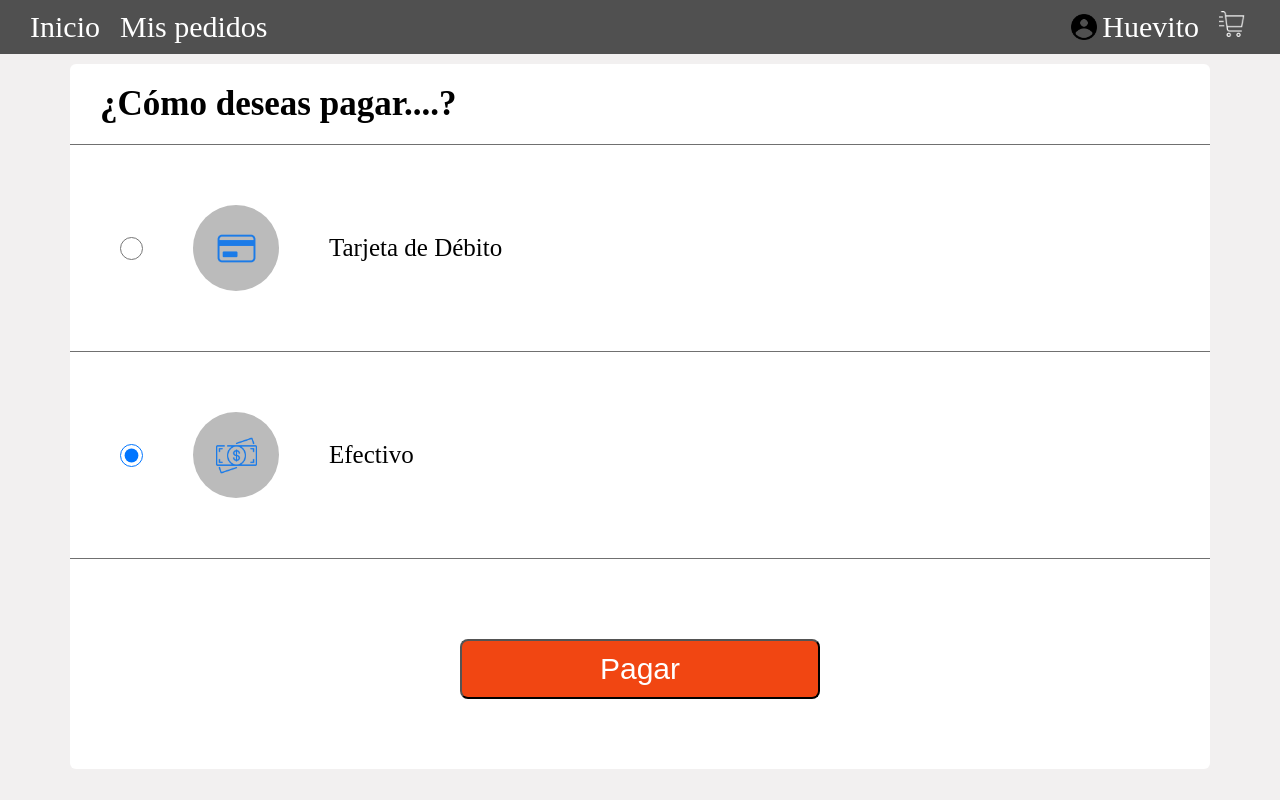
After one commit to Amprex5101/Cooperativahtml, a PHP site: page /Metodo-Pago.php in a window 1280 px wide. The commit adds this page. Run offline with PHP 8.4, Linux system fonts and the light colour scheme.

Commit message:
CambiosDeMetodoPago

```diff
--- a/CSS/Metodo-Pagos.css
+++ b/CSS/Metodo-Pagos.css
@@ -71,9 +71,9 @@ body{
     justify-content: center;
     padding-bottom: 3rem;
     border-top: #707070 solid 0.1rem;
-    padding-top: 18rem;
-    padding-bottom: 10rem;
-    a{
+    padding-top: 8rem;
+    padding-bottom: 7rem;
+    button{
         background-color:#F14612;
         font-size: 3rem;
         color: #ffffff;
@@ -84,7 +84,9 @@ body{
         display: flex;
         align-items: center;
         justify-content: center;
+        cursor: pointer;
     }
+
 }
 
 @media(max-width: 1200px){
--- /dev/null
+++ b/Metodo-Pago.php
@@ -0,0 +1,47 @@
+<!DOCTYPE html>
+<html lang="es">
+<head>
+    <meta charset="UTF-8">
+    <meta name="viewport" content="width=device-width, initial-scale=1.0">
+    <title>ESTRUCTURA HTML</title>
+    <link rel="stylesheet" href="CSS/Metodo-Pagos.css">
+    <script src="JS/Navegacion.js"></script>
+</head>
+<body>
+    <div id="menu-container" class="menu-container"></div>
+    <div class="Compras">
+        <h1>¿Cómo deseas pagar....?</h1>
+        <form method="post" action="">
+            <div class="metodos_pagos">
+                <input type="radio" id="debito" name="pago" value="debito">
+                <div class="circulo">
+                    <img src="img/metodo-de-pago.png" alt="metodopago">
+                </div>
+                <label for="debito">Tarjeta de Débito</label>
+            </div>
+            <div class="metodos_pagos">
+                <input type="radio" id="efectivo" name="pago" value="efectivo" checked>
+                <div class="circulo">
+                    <img src="img/dinero-en-efectivo.png" alt="metodopago">
+                </div>
+                <label for="efectivo">Efectivo</label>
+            </div>
+            <div class="boton">
+                <button type="submit">Pagar</button>
+            </div>
+        </form>
+    </div>
+
+    <?php
+    if ($_SERVER['REQUEST_METHOD'] == 'POST') {
+        $metodo_pago = $_POST['pago'];
+
+        if ($metodo_pago == 'debito') {
+            echo "<script>window.location.href = 'pagotarjeta.html';</script>";
+        } elseif ($metodo_pago == 'efectivo') {
+            echo "<script>window.location.href = 'QRefectivo';</script>";
+        }
+    }
+    ?>
+</body>
+</html>
--- a/Navegacion.html
+++ b/Navegacion.html
@@ -7,7 +7,7 @@
             <button class="Cerrar_Menu" id="cerrar"><i class="bi bi-x"></i></button>
             <div class="nav">
                 <div class="botones">
-                    <a href="#"><img src="img/casa.png" alt="Celular" class="Celu">Inicio</a>
+                    <a href="EstructuraProyecto.html"><img src="img/casa.png" alt="Celular" class="Celu">Inicio</a>
                     <a href="MisPedidos.html"><img src="img/lista-de-verificacion.png" alt="Celular" class="Celu">Mis pedidos</a>
                 </div>
                 <div class="entrar">
--- a/micarrito.html
+++ b/micarrito.html
@@ -99,7 +99,7 @@
                 <h2>200</h2>
         </div>
         <div class="boton">
-            <a href="Metodo-Pago.html">Pagar</a>
+            <a href="Metodo-Pago.php">Pagar</a>
         </div>
     </div>
 </body>
```
Also changed, not shown: Metodo-Pago.html (deleted, +0 -34 lines).
